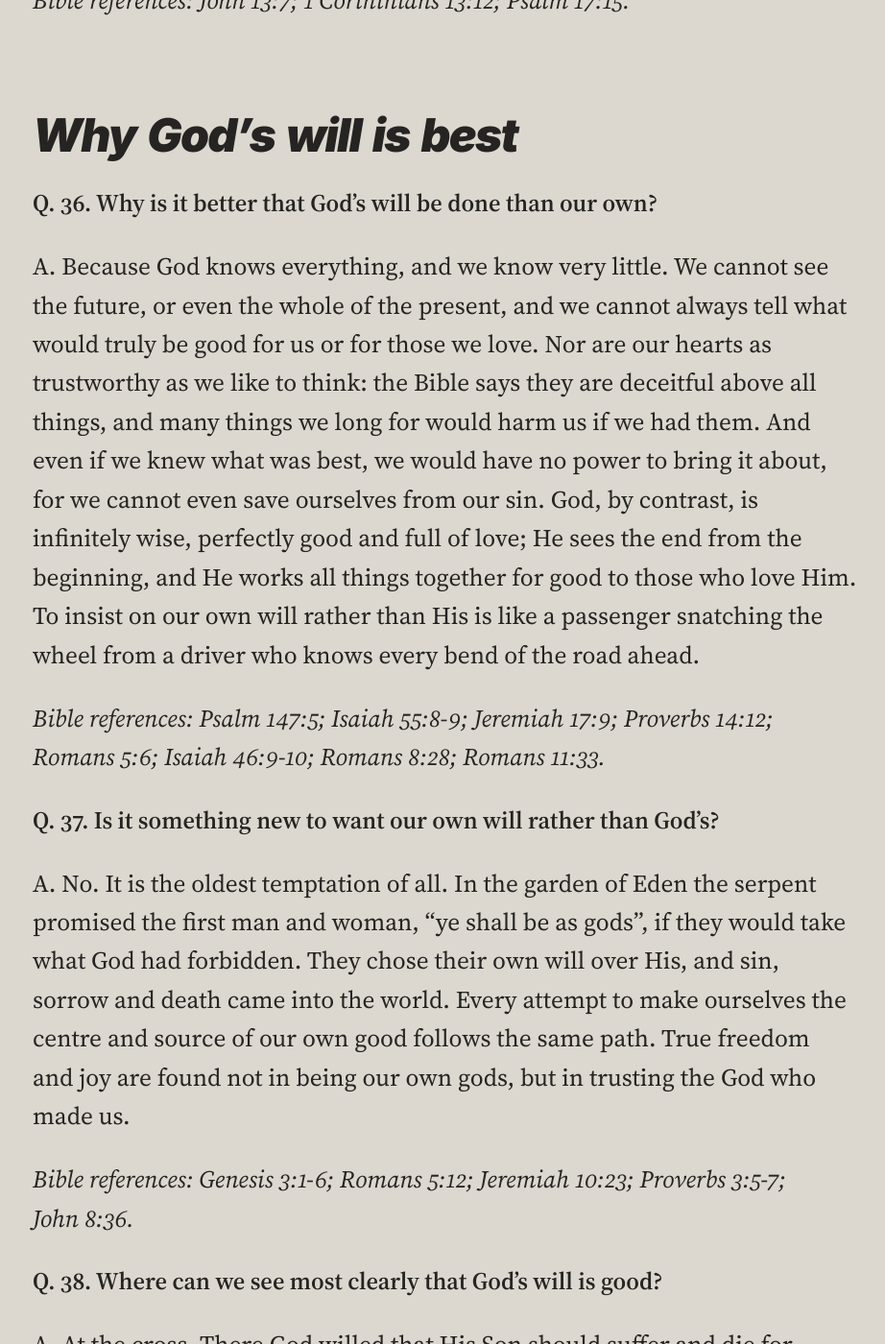
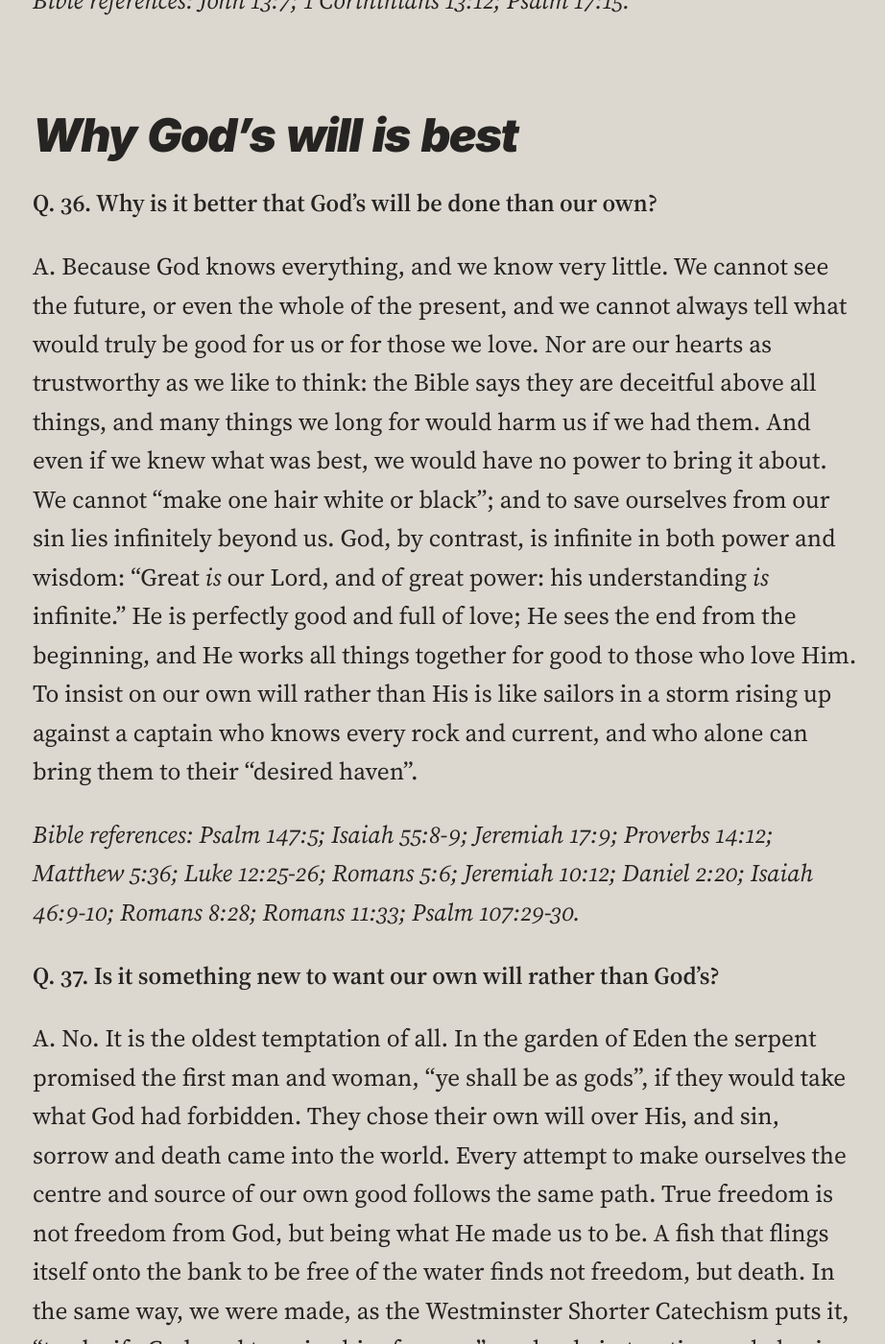
Before and after one commit to ForestWalkUK/truthpeaceandlove, a Jekyll site: the page built from _posts/2026-10-18-believing-prayer-catechism-mark-11-24.md, in a window 1280 px wide and 1400 px high, scrolled down 15941 px. Shown: the whole window at 96% size, without its empty margins (14-936 px from the left). Built offline with Jekyll 4.4.1, drawn with Linux system fonts in a browser that asks for light colours; some of the changed text lies outside the part shown.

Commit message:
Catechism v2.3: revise Q. 36 and Q. 37
Co-Authored-By: Claude Opus 5.5 <noreply@anthropic.com>

```diff
--- a/_posts/2026-10-18-believing-prayer-catechism-mark-11-24.md
+++ b/_posts/2026-10-18-believing-prayer-catechism-mark-11-24.md
@@ -3,6 +3,9 @@ title: "Believing Prayer: A Catechism on Mark 11:24"
 sections: [otherbeliefs, deeper]
 document: catechism
 changes:
+  - version: "2.3"
+    date: 2026-11-12
+    note: "Q. 36 revised: our inability now runs from the least thing (one hair) to salvation, which lies infinitely beyond us; God’s infinite power and wisdom set side by side (Psalm 147:5); the illustration of the driver replaced by sailors rising up against their captain in a storm. Q. 37: true freedom explained as being what God made us to be, with the illustration of a fish out of water. References added to both. The Westminster Shorter Catechism acknowledged where Q. 37 quotes it."
   - version: "2.2"
     date: 2026-11-12
     note: "New section, “Why God’s will is best”, with three questions added (Q. 36 to Q. 38): why God’s will is better than our own, the temptation in Eden to be “as gods”, and the cross as the clearest proof that God’s will is good. Later questions renumbered. A heading, “Mark 11:24 in sum”, added before the summary question."
@@ -277,15 +280,15 @@ A. In glory. There, with hearts and wills made perfect, they will see that what
 
 **Q. 36. Why is it better that God’s will be done than our own?**
 
-A. Because God knows everything, and we know very little. We cannot see the future, or even the whole of the present, and we cannot always tell what would truly be good for us or for those we love. Nor are our hearts as trustworthy as we like to think: the Bible says they are deceitful above all things, and many things we long for would harm us if we had them. And even if we knew what was best, we would have no power to bring it about, for we cannot even save ourselves from our sin. God, by contrast, is infinitely wise, perfectly good and full of love; He sees the end from the beginning, and He works all things together for good to those who love Him. To insist on our own will rather than His is like a passenger snatching the wheel from a driver who knows every bend of the road ahead.
+A. Because God knows everything, and we know very little. We cannot see the future, or even the whole of the present, and we cannot always tell what would truly be good for us or for those we love. Nor are our hearts as trustworthy as we like to think: the Bible says they are deceitful above all things, and many things we long for would harm us if we had them. And even if we knew what was best, we would have no power to bring it about. We cannot “make one hair white or black”; and to save ourselves from our sin lies infinitely beyond us. God, by contrast, is infinite in both power and wisdom: “Great *is* our Lord, and of great power: his understanding *is* infinite.” He is perfectly good and full of love; He sees the end from the beginning, and He works all things together for good to those who love Him. To insist on our own will rather than His is like sailors in a storm rising up against a captain who knows every rock and current, and who alone can bring them to their “desired haven”.
 
-*Bible references: Psalm 147:5; Isaiah 55:8-9; Jeremiah 17:9; Proverbs 14:12; Romans 5:6; Isaiah 46:9-10; Romans 8:28; Romans 11:33.*
+*Bible references: Psalm 147:5; Isaiah 55:8-9; Jeremiah 17:9; Proverbs 14:12; Matthew 5:36; Luke 12:25-26; Romans 5:6; Jeremiah 10:12; Daniel 2:20; Isaiah 46:9-10; Romans 8:28; Romans 11:33; Psalm 107:29-30.*
 
 **Q. 37. Is it something new to want our own will rather than God’s?**
 
-A. No. It is the oldest temptation of all. In the garden of Eden the serpent promised the first man and woman, “ye shall be as gods”, if they would take what God had forbidden. They chose their own will over His, and sin, sorrow and death came into the world. Every attempt to make ourselves the centre and source of our own good follows the same path. True freedom and joy are found not in being our own gods, but in trusting the God who made us.
+A. No. It is the oldest temptation of all. In the garden of Eden the serpent promised the first man and woman, “ye shall be as gods”, if they would take what God had forbidden. They chose their own will over His, and sin, sorrow and death came into the world. Every attempt to make ourselves the centre and source of our own good follows the same path. True freedom is not freedom from God, but being what He made us to be. A fish that flings itself onto the bank to be free of the water finds not freedom, but death. In the same way, we were made, as the Westminster Shorter Catechism puts it, “to glorify God, and to enjoy him for ever”; and only in trusting and obeying Him do we find true freedom and joy.
 
-*Bible references: Genesis 3:1-6; Romans 5:12; Jeremiah 10:23; Proverbs 3:5-7; John 8:36.*
+*Bible references: Genesis 3:1-6; Romans 5:12; Jeremiah 10:23; Proverbs 3:5-7; Acts 17:28; 1 Corinthians 10:31; Psalm 16:11; Psalm 119:45; John 8:36.*
 
 **Q. 38. Where can we see most clearly that God’s will is good?**
 
```
